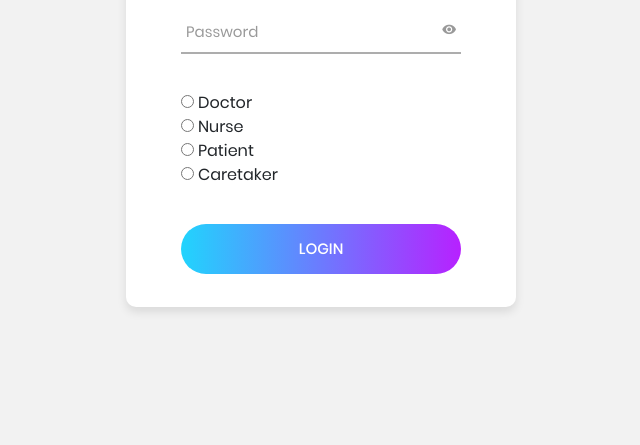
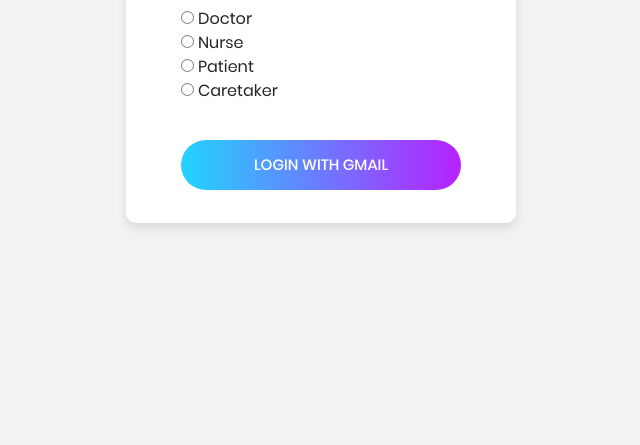
Before and after one commit to raghavchawla7/Hackathon18, a plain HTML site: page index.html in a window 1280 px wide. Shown: the part 355-800 px from the top of the page, without its empty margins (319-959 px from the left). Drawn offline with Linux system fonts and the light colour scheme.

Commit message:
changed sign in page

```diff
--- a/index.html
+++ b/index.html
@@ -1,11 +1,11 @@
 <!DOCTYPE html>
 <html lang="en">
 <head>
-	<title>Login V2</title>
+	<title>Login Page</title>
 	<meta charset="UTF-8">
 	<meta name="viewport" content="width=device-width, initial-scale=1">
 <!--===============================================================================================-->
-	<link rel="icon" type="image/png" href="images/icons/favicon.ico"/>
+	<!-- <link rel="icon" type="image/png" href="images/icons/favicon.ico"/> -->
 <!--===============================================================================================-->
 	<link rel="stylesheet" type="text/css" href="vendor/bootstrap/css/bootstrap.min.css">
 <!--===============================================================================================-->
@@ -40,7 +40,7 @@
 						<i class="zmdi zmdi-font"></i>
 					</span> -->
 
-					<div class="wrap-input100 validate-input" data-validate = "Valid email is: a@b.c">
+					<!-- <div class="wrap-input100 validate-input" data-validate = "Valid email is: a@b.c">
 						<input class="input100" type="text" name="email">
 						<span class="focus-input100" data-placeholder="Email"></span>
 					</div>
@@ -51,7 +51,7 @@
 						</span>
 						<input class="input100" type="password" name="pass">
 						<span class="focus-input100" data-placeholder="Password"></span>
-					</div>
+					</div> -->
 
 					<div>
 						<input id="doctor" type="radio" name="type" value="doctor"> Doctor<br>
@@ -64,7 +64,7 @@
 						<div class="wrap-login100-form-btn">
 							<div class="login100-form-bgbtn"></div>
 							<button class="login100-form-btn">
-								Login
+								Login with Gmail
 							</button>
 						</div>
 					</div>
@@ -78,7 +78,6 @@
 							Sign Up
 						</a>
 					</div> -->
-
 				</form>
 			</div>
 		</div>
```
